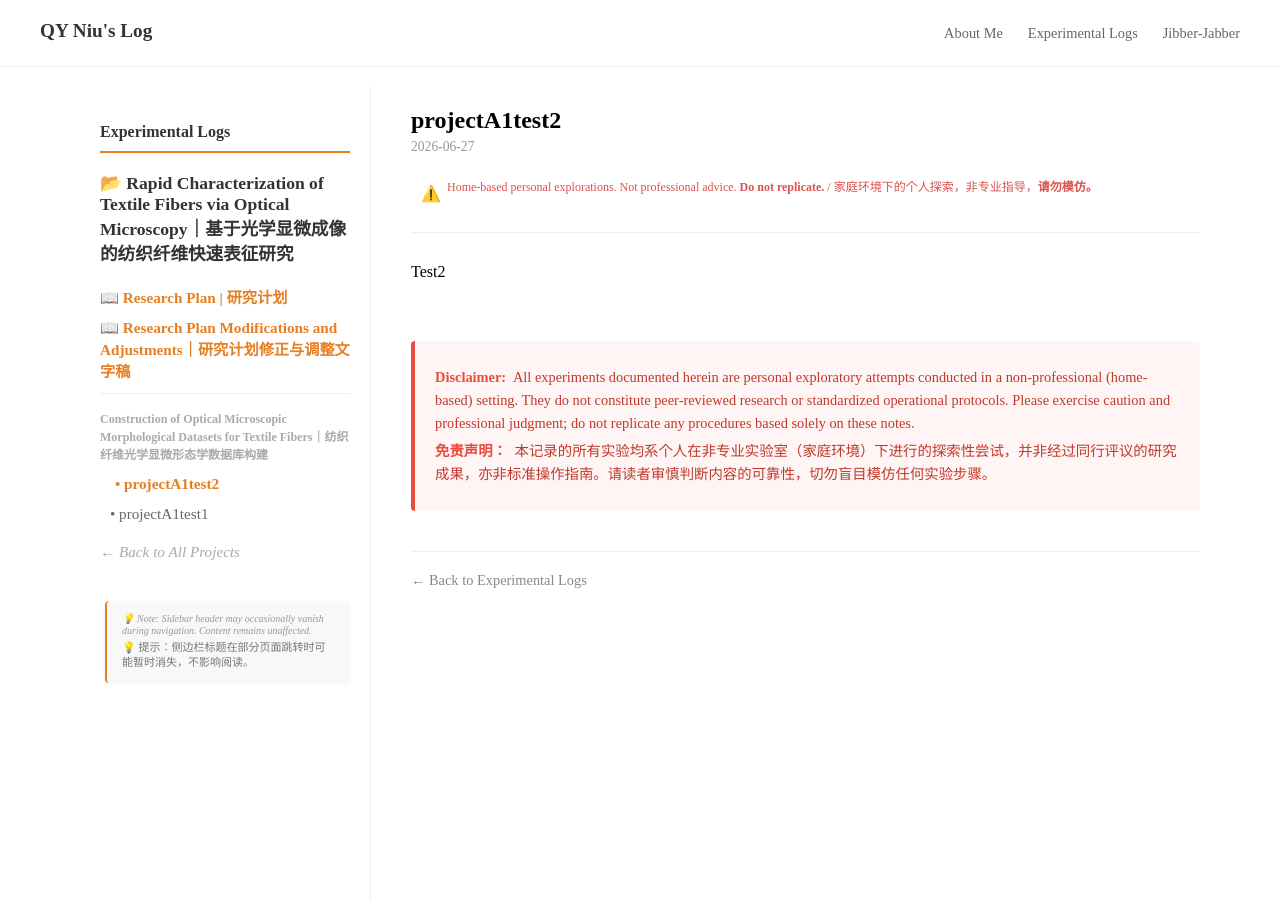
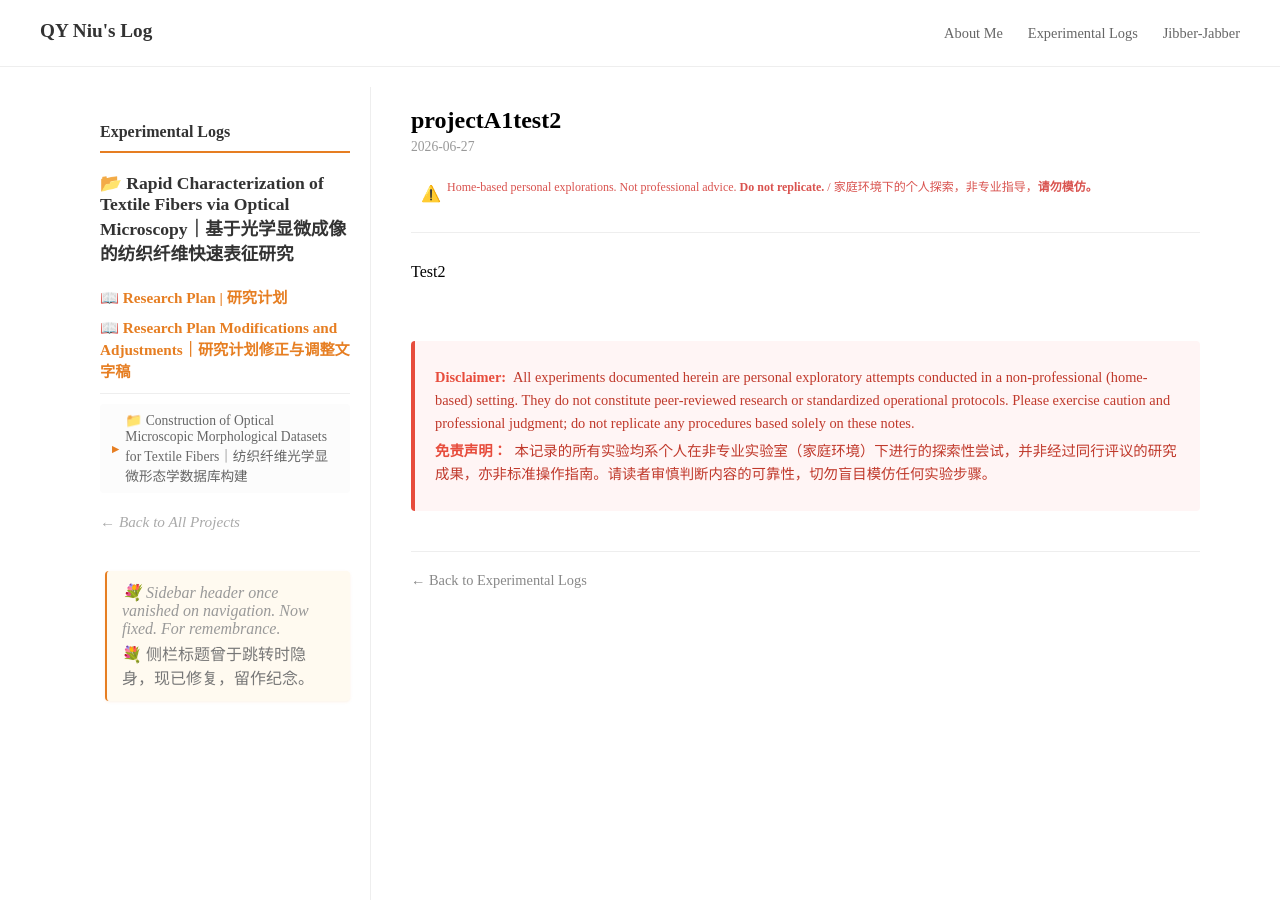
Before and after one commit to nqy-exp/nqy-exp.github.io, a Jekyll site: the page built from _projects/projectA/projectA1/projectA1-test-2.md, in a window 1280 px wide and 900 px high. Built offline with Jekyll 4.4.1, drawn with Linux system fonts in a browser that asks for light colours.

Commit message:
update sidebar
bug fixed! So i make a new update, make it looks better

```diff
--- a/_includes/sidebar.html
+++ b/_includes/sidebar.html
@@ -1,228 +1,287 @@
-<!-- sidebar.html -->
-<aside class="sidebar">
+<!-- 1. 移动端专用的汉堡按钮 (仅在手机端显示) -->
+<button class="hamburger-btn" id="hamburgerBtn">
+  <span></span>
+  <span></span>
+  <span></span>
+</button>
+
+<!-- 2. 遮罩层 (点击侧边栏以外区域时自动关闭菜单) -->
+<div class="menu-overlay" id="menuOverlay"></div>
+
+<!-- 3. 侧边栏主体 (在移动端它将变成一个滑出的抽屉) -->
+<aside class="sidebar" id="sidebarDrawer">
+
   {% if page.url contains '/ideas/' %}
-    <!-- 【情况 A】: 当你在 Jibber-Jabber 板块时 -->
-    <h3 class="sidebar-title">
-      <a href="/ideas/" style="text-decoration: none; color: inherit;">Jibber-Jabber</a>
-    </h3>
+    <!-- 【情况 A】: Jibber-Jabber 板块 -->
+    <h3 class="sidebar-title"><a href="/ideas/" style="text-decoration: none; color: inherit;">Jibber-Jabber</a></h3>
     <ul class="sidebar-list">
       {% for item in site.ideas %}
         {% if item.url != "/ideas/" %}
-          <li class="sidebar-item">
-            <a href="{{ item.url }}" class="sidebar-link {% if page.url == item.url %}active{% endif %}">
-              {{ item.title }}
-            </a>
-          </li>
+          <li class="sidebar-item"><a href="{{ item.url }}" class="sidebar-link {% if page.url == item.url %}active{% endif %}">{{ item.title }}</a></li>
         {% endif %}
       {% endfor %}
     </ul>
 
   {% elsif page.url contains '/projects/' %}
-<!-- 【情况 B】: Projects 板块 - 绝对身份校验版 -->
-<h3 class="sidebar-title">
-  <a href="/projects/" style="text-decoration: none; color: inherit;">Experimental Logs</a>
-</h3>
+    <!-- 【情况 B】: Projects 板块 -->
+    <h3 class="sidebar-title"><a href="/projects/" style="text-decoration: none; color: inherit;">Experimental Logs</a></h3>
     <ul class="sidebar-list">
 
-  {% comment %}
-    【第一步：定位当前页面属于哪个项目】
-    我们直接遍历所有的 projects，看哪一个项目的 URL 和当前页面的 URL 完全一致。
-    这比解析 URL 字符串要可靠 100 倍。
-  {% endcomment %}
-  {% assign current_project_obj = nil %}
+      {% assign current_proj_id = nil %}
       {% for item in site.projects %}
         {% if item.url == page.url %}
-      {% assign current_project_obj = item %}
+          {% assign current_proj_id = item.project %}
           {% break %}
         {% endif %}
       {% endfor %}
 
-  {% comment %}
-    如果找到了对应的项目对象，我们就提取它的 project ID
-  {% endcomment %}
-  {% if current_project_obj != nil %}
-    {% assign current_proj_id = current_project_obj.project %}
-  {% else %}
-    {% assign current_proj_id = nil %}
-  {% endif %}
-
-  {% comment %}
-    【第二步：根据是否识别到项目，决定显示模式】
-  {% endcomment %}
       {% if current_proj_id != nil and current_proj_id != "" %}
-    <!-- --- 【模式 A】：项目详情视图 (进入了某个具体的项目) --- -->
-
-    <!-- 1. 项目大标题 -->
+        <!-- 项目大标题 -->
         <li class="sidebar-item" style="margin-bottom: 20px;">
           <span class="project-header-text" style="font-weight: bold; color: #333; font-size: 1.1em; display: block;">
             📂 {{ site.project_mapping[current_proj_id] | default: current_proj_id }}
           </span>
         </li>
 
-    <!-- 2. 该项目下的所有 Plan -->
+        <!-- 该项目的所有 Plan -->
         {% for item in site.projects %}
           {% if item.project == current_proj_id and item.type == "plan" %}
             <li class="sidebar-item">
               <a href="{{ item.url }}" class="sidebar-link {% if page.url == item.url %}active{% endif %}" style="font-weight: bold; color: #e67e22;">
                 📖 {{ item.title }}
               </a>
-        </li>
+            </li >
           {% endif %}
         {% endfor %}
 
         <hr style="border: none; border-top: 1px solid #eee; margin: 10px 0;">
 
-    <!-- 3. 该项目下的子项目日志 (分组展示) -->
-    {% comment %} 先找该项目下所有的不重复 sub_project ID {% endcomment %}
+        <!-- 分组显示子项目日志 (折叠抽屉) -->
         {% assign sub_ids = "" | split: "" %}
         {% for item in site.projects %}
           {% if item.project == current_proj_id and item.type == "log" and item.sub_project != nil %}
             {% assign s_val = item.sub_project %}
-        {% unless sub_ids contains s_val %}
-          {% assign sub_ids = sub_ids | push: s_val %}
-        {% endunless %}
+            {% unless sub_ids contains s_val %}{% assign sub_ids = sub_ids | push: s_val %}{% endunless %}
           {% endif %}
         {% endfor %}
 
-    <!-- 遍历子项目展示日志 -->
         {% for sub in sub_ids %}
-        <li class="sidebar-item" style="margin-top: 15px;">
-          <span style="font-size: 0.75em; color: #aaa; text-transform: none; font-weight: bold;">
-            {{ site.project_mapping[sub] | default: sub }}
-          </span>
-        </li>
-
-        {% comment %} 【关键修复】：删除了 item.url != page.url 这个条件 {% endcomment %}
+          <details class="sidebar-accordion">
+            <summary class="sidebar-sub-title">
+              📁 {{ site.project_mapping[sub] | default: sub }}
+            </summary>
+            <ul class="sidebar-log-list">
               {% for item in site.projects %}
-          {% if item.project == current_proj_id and item.sub_project == sub and item.type == "log" %}
-            <li class="sidebar-item" style="padding-left: 10px;">
-              <!-- 这里通过 active 类来高亮当前页面 -->
+                {% if item.project == current_proj_id and item.sub_project == sub and item.type == "log" and item.url != page.url %}
+                  <li class="sidebar-item">
                     <a href="{{ item.url }}" class="sidebar-link {% if page.url == item.url %}active{% endif %}">
                       • {{ item.title }}
                     </a>
                   </li>
                 {% endif %}
               {% endfor %}
+            </ul>
+          </details>
         {% endfor %}
 
-    <!-- 返回按钮 -->
         <li class="sidebar-item" style="margin-top: 20px;">
           <a href="/projects/" class="sidebar-link" style="font-style: italic; color: #aaa;">← Back to All Projects</a>
         </li>
 
       {% else %}
-    <!-- --- 【模式 B】：总目录视图 (在 /projects/ 页面) --- -->
+        <!-- 【情况 C】: 总目录页 -->
         {% assign all_plans = site.projects | where: "type", "plan" %}
         {% for plan in all_plans %}
           <li class="sidebar-item">
             <a href="{{ plan.url }}" class="sidebar-link {% if page.url == plan.url %}active{% endif %}">
               📂 {{ site.project_mapping[plan.project] | default: plan.title }}
             </a>
-      </li>
+          </li >
         {% endfor %}
       {% endif %}
-
     </ul>
 
-
-
-
-
-                    <!-- 【温馨提示便签 - 插入在列表末尾】 -->
+    <!-- 底部便签 -->
     <div class="sidebar-notice-card">
-          <p class="notice-en">💡 Note: Sidebar header may occasionally vanish during navigation. Content remains unaffected.</p>
-          <p class="notice-zh">💡 提示：侧边栏标题在部分页面跳转时可能暂时消失，不影响阅读。</p>
+      <p class="notice-en">💐 Sidebar header once vanished on navigation. Now fixed. For remembrance.</p>
+      <p class="notice-zh">💐 侧栏标题曾于跳转时隐身，现已修复，留作纪念。</p>
     </div>
-
   {% endif %}
-
 </aside>
 
+<!-- 4. 控制逻辑的原生 JS (极其轻量) -->
+<script>
+document.addEventListener('DOMContentLoaded', function() {
+  const btn = document.getElementById('hamburgerBtn');
+  const sidebar = document.getElementById('sidebarDrawer');
+  const overlay = document.getElementById('menuOverlay');
+
+  if (btn && sidebar && overlay) {
+    // 点击按钮：切换菜单状态
+    btn.addEventListener('click', function(e) {
+      e.stopPropagation(); // 防止事件冒泡
+      sidebar.classList.toggle('is-open');
+      overlay.classList.toggle('is-visible');
+    });
+
+    // 点击遮罩层：关闭菜单
+    overlay.addEventListener('click', function() {
+      sidebar.classList.remove('is-open');
+      overlay.classList.remove('is-visible');
+    });
+
+    // 点击侧边栏内部的内容（如链接）：关闭菜单以便观察页面变化
+    sidebar.addEventListener('click', function(e) {
+        if (e.target.tagName === 'A') {
+            setTimeout(() => { // 延迟一下，等待页面跳转开始
+                sidebar.classList.remove('is-open');
+                overlay.classList.remove('is-visible');
+            }, 200);
+        }
+    });
+  }
+});
+</script>
 
 <style>
-.sidebar { width: 250px; padding: 10px; height: calc(100vh - 80px); position: sticky; top: 80px; overflow-y: auto; }
-</style>
-
-<style>
-/* 保持你原有的样式不变 */
+/* ============================================================
+   1. 基础容器与全局样式 (Desktop & Mobile)
+   ============================================================ */
 .sidebar {
   width: 250px;
+  flex-shrink: 0;
   padding: 20px;
   border-right: 1px solid #eee;
   height: calc(100vh - 80px);
   position: sticky;
   top: 80px;
   overflow-y: auto;
+  background-color: #fff;
+  transition: transform 0.3s ease; /* 抽屉动画 */
 }
 
-.sidebar-title {
-  font-size: 1em;
-  color: #333;
-  margin-bottom: 20px;
-  padding-bottom: 10px;
-  border-bottom: 2px solid #e67e22;
+/* ============================================================
+   2. 桌面端样式 (Desktop Only)
+   ============================================================ */
+@media (min-width: 769px) {
+  .hamburger-btn, .menu-overlay {
+    display: none !important; /* 桌面端隐藏汉堡按钮和遮罩层 */
+  }
 }
 
-.sidebar-list {
-  list-style: none;
-  padding: 0;
-  margin: 0;
+/* ============================================================
+   3. 移动端样式 (Mobile - Drawer Mode)
+   ============================================================ */
+@media (max-width: 768px) {
+  .sidebar {
+    position: fixed !important; /* 固定定位，变成抽屉 */
+    left: 0;
+    top: 0;
+    height: 100vh !important; /* 铺满全屏高度 */
+    width: 280px !important;  /* 固定宽度 */
+    z-index: 1000;            /* 置于顶层 */
+    transform: translateX(-100%); /* 初始状态在屏幕左侧外 */
+    border-right: none;
+    box-shadow: 5px 0 15px rgba(0,0,0,0.1); /* 增加阴影，提升质感 */
   }
 
-.sidebar-item {
-  margin-bottom: 12px;
+  /* 当菜单打开时 */
+  .sidebar.is-open {
+    transform: translateX(0);
   }
 
-.sidebar-link {
-  text-decoration: none;
-  color: #666;
-  font-size: 0.95em;
-  transition: all 0.3s;
-  display: block;
+  /* 汉堡按钮样式 */
+  .hamburger-btn {
+    display: flex !important; /* 移动端显示 */
+    flex-direction: column;
+    justify-content: space-around;
+    width: 30px;
+    height: 25px;
+    background: transparent;
+    border: none;
+    cursor: pointer;
+    z-index: 1100; /* 高于侧边栏 */
+    position: fixed;
+    top: 20px;
+    left: 20px;
   }
 
-.sidebar-link.active {
-  color: #e67e22 !important;
-  font-weight: bold;
-  padding-left: 5px;
+  .hamburger-btn span {
+    width: 30px;
+    height: 3px;
+    background-color: #333;
+    border-radius: 10px;
+    transition: all 0.3s ease;
   }
 
-.sidebar-link:hover {
-  color: #e67e22;
-  padding-left: 5px;
+  /* 汉堡按钮变形成“X”的动画 */
+  .hamburger-btn.is-open span:nth-child(1) { transform: translateY(8px) rotate(45deg); }
+  .hamburger-btn.is-open span:nth-child(2) { opacity: 0; }
+  .hamburger-btn.is-open span:nth-child(3) { transform: translateY(-8px) rotate(-45deg); }
+
+  /* 遮罩层样式 */
+  .menu-overlay {
+    display: none;
+    position: fixed;
+    top: 0; left: 0;
+    width: 100%; height: 100%;
+    background: rgba(0,0,0,0.4); /* 半透明黑色 */
+    z-index: 999; /* 在侧边栏下方，按钮上方 */
+  }
+  .menu-overlay.is-visible {
+    display: block !important;
+  }
 }
 
-.project-header-text {
-  display: block;
-  color: #333;
-  font-weight: bold;
-}
-/* 便签卡片样式 - 底部独立脚注版 */
-.sidebar-notice-card {
-  margin-top: 40px;      /* 【关键】创造一段明显的间距，不贴着 Back to All Projects */
-  margin-left: 5px;      /* 微调左边距，对齐视觉中心 */
-  padding: 12px 15px;
-  background-color: #f8f8f8; /* 极淡的底色 */
-  border-left: 2px solid #e67e22; /* 标志性的橙色装饰线 */
-  border-radius: 4px;
-  /* 使用非常轻微的阴影，让它看起来像是一个独立的脚注 */
-  box-shadow: 0 1px 3px rgba(0,0,0,0.05);
+/* ============================================================
+   4. 侧边栏组件内部样式 (通用)
+   ============================================================ */
+.sidebar-title {
+  font-size: 1em; font-weight: bold; color: #333;
+  margin-bottom: 20px; padding-bottom: 10px; border-bottom: 2px solid #e67e22;
 }
 
-.notice-en {
-  font-size: 10px;
-  color: #999;           /* 英文颜色调浅，减少视觉压力 */
-  margin: 0 0 3px 0;
-  line-height: 1.2;
-  font-style: italic;
+.sidebar-list { list-style: none; padding: 0; margin: 0; }
+
+.sidebar-item { margin-bottom: 12px; }
+
+.sidebar-link {
+  text-decoration: none; color: #666; font-size: 0.95em;
+  transition: all 0.3s ease; display: block;
 }
 
-.notice-zh {
-  font-size: 11px;
-  color: #777;           /* 中文颜色稍深，保证可读性 */
-  margin: 0;
-  line-height: 1.4;
+.sidebar-link.active { color: #e67e22 !important; font-weight: bold; padding-left: 5px; }
+.sidebar-link:hover { color: #e67e22; padding-left: 5px; }
+
+/* 折叠抽屉样式 */
+.sidebar-accordion { margin-bottom: 10px; background: #fcfcfc; border-radius: 4px; }
+.sidebar-sub-title {
+  font-size: 0.85em; color: #666; padding: 8px 12px; cursor: pointer;
+  list-style: none; display: flex; align-items: center; transition: background 0.2s;
+}
+.sidebar-sub-title::-webkit-details-marker { display: none; }
+.sidebar-sub-title::before {
+  content: '▶'; display: inline-block; margin-right: 6px; font-size: 0.7em; color: #e67e22; transition: transform 0.2s;
+}
+.sidebar-accordion[open] .sidebar-sub-title::before { transform: rotate(90deg); }
+.sidebar-sub-title:hover { background-color: #f4f4f4; }
+
+/* 日志列表紧凑样式 */
+.sidebar-log-list { list-style: none; padding: 0 0 8px 25px; margin: 0; }
+.sidebar-log-list .sidebar-item { margin-bottom: 4px; }
+.sidebar-log-list .sidebar-link { font-size: 0.85em; }
+
+/* 便签样式 */
+.sidebar-notice-card {
+  margin-top: 40px;
+  margin-left: 5px;
+  padding: 12px 15px;
+  background-color: #fffaf0; /* 改成一种非常淡的、暖色的底色，代表“温暖的回忆” */
+  border-left: 2px solid #e67e22;
+  border-radius: 4px;
+  box-shadow: 0 1px 3px rgba(230, 126, 34, 0.1); /* 给阴影加一点点主题色的微光 */
 }
 
-
+.notice-en { color: #999; margin: 0 0 3px 0; font-style: italic; }
+.notice-zh { color: #777; margin: 0; }
 </style>
--- a/assets/css/style.css
+++ b/assets/css/style.css
@@ -259,55 +259,7 @@
   box-sizing: border-box;
 }
 
-/* 2. 侧边栏样式 (桌面端) */
-.sidebar {
-  width: 250px;
-  flex-shrink: 0;      /* 防止被挤压 */
-  padding-right: 30px;
-  border-right: 1px solid #eee;
-  height: calc(100vh - 80px);
-  position: sticky;    /* 滚动时粘在左侧 */
-  top: 80px;
-  overflow-y: auto;
-}
 
-.sidebar-title {
-  font-size: 1em;
-  font-weight: bold;
-  color: #333;
-  margin-bottom: 20px;
-  padding-bottom: 10px;
-  border-bottom: 2px solid #e67e22;
-}
-
-.sidebar-list {
-  list-style: none;
-  padding: 0;
-  margin: 0;
-}
-
-.sidebar-item {
-  margin-bottom: 12px;
-}
-
-.sidebar-link {
-  text-decoration: none;
-  color: #666;
-  font-size: 0.95em;
-  transition: all 0.3s ease;
-  display: block;
-}
-
-.sidebar-link.active {
-  color: #e67e22 !important;
-  font-weight: bold;
-  padding-left: 5px;
-}
-
-.sidebar-link:hover {
-  color: #e67e22;
-  padding-left: 5px;
-}
 
 /* 3. 主内容区样式 (桌面端) */
 .main-content {
@@ -329,53 +281,6 @@
         padding: 0 !important; /* 移除边距，让内容撑满屏幕 */
     }
 
-    /* 2. 侧边栏：从“纵向长列表”转变为“横向滑动条” */
-    .sidebar {
-        width: 100% !important;
-        height: auto !important;
-        position: relative !important; /* 取消粘性，随页面滚动 */
-        top: 0 !important;
-        border-right: none !important;
-        border-bottom: 1px solid #eee;
-        padding: 15px 20px !important;
-
-        /* 核心逻辑：横向布局与滑动 */
-        display: flex !important;           /* 使用 flex 布局 */
-        flex-direction: row !important;     /* 强制改为横向 */
-        overflow-x: auto !important;        /* 允许水平溢出时滚动 */
-        white-space: nowrap !important;     /* 强制文字不换行，保证单行排列 */
-        -webkit-overflow-scrolling: touch;   /* 让 iOS 的滑动更顺滑 */
-    }
-
-    /* 隐藏侧边栏滚动条（可选：为了视觉极简） */
-    .sidebar::-webkit-scrollbar {
-        display: none; /* Chrome/Safari 隐藏滚动条 */
-    }
-    .sidebar {
-        -ms-overflow-style: none;  /* IE/Edge 隐藏滚动条 */
-        scrollbar-width: none;     /* Firefox 隐藏滚动条 */
-    }
-
-    .sidebar-title {
-        display: none !important; /* 移动端隐藏“侧边栏标题”，因为横向模式下不需要它占位 */
-    }
-
-    .sidebar-list {
-        display: flex !important;   /* 让列表项也横向排列 */
-        flex-direction: row !important;
-        gap: 20px;                  /* 设置每一项之间的间距 */
-        margin: 0 !important;
-        padding: 0 !important;
-    }
-
-    .sidebar-item {
-        margin-bottom: 0 !important; /* 取消纵向间距 */
-        margin-right: 10px;         /* 设置项与项之间的横向间距 */
-    }
-
-    .sidebar-link {
-        padding: 5px 0 !important;  /* 增加点击热区的高度 */
-    }
 
     /* 3. 主内容区：调整边距 */
     .main-content {
```
Lines whose indentation alone changed are shown as unchanged.
